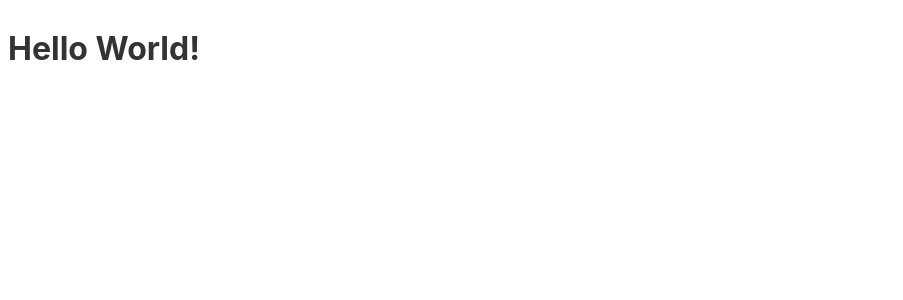
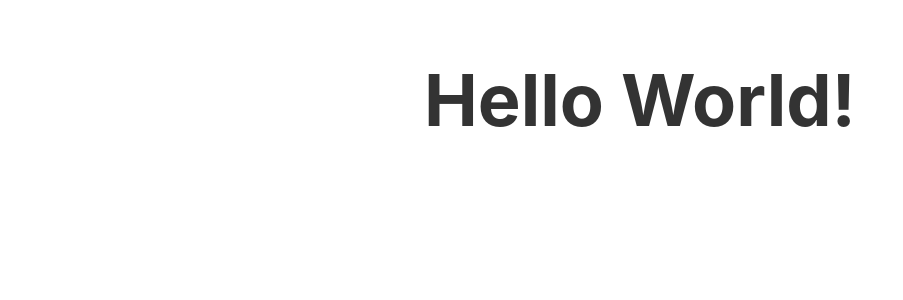
Before and after one commit to abtin/svelte-tutorial, a Svelte app: page / in a window 1280 px wide. Shown: the top 300 px of the page, without its empty margins (0-903 px from the left). Built offline with nearby package versions, Linux system fonts and the light colour scheme.

Commit message:
add css to h1

```diff
--- a/src/App.svelte
+++ b/src/App.svelte
@@ -7,5 +7,8 @@
 </main>
 
 <style>
-
+	h1 {
+		font-size: 72px;
+		text-align: center;
+	}
 </style>
```
